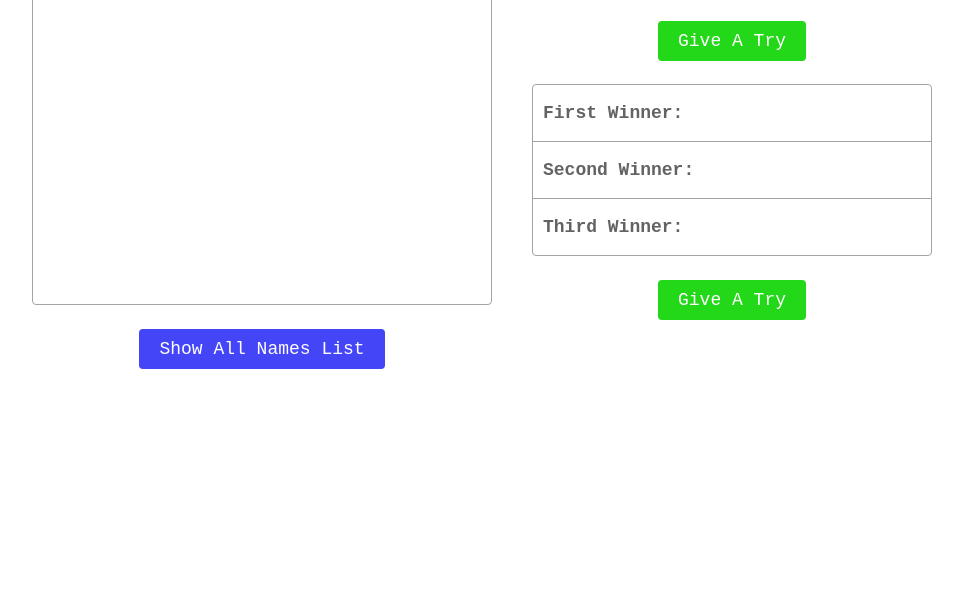
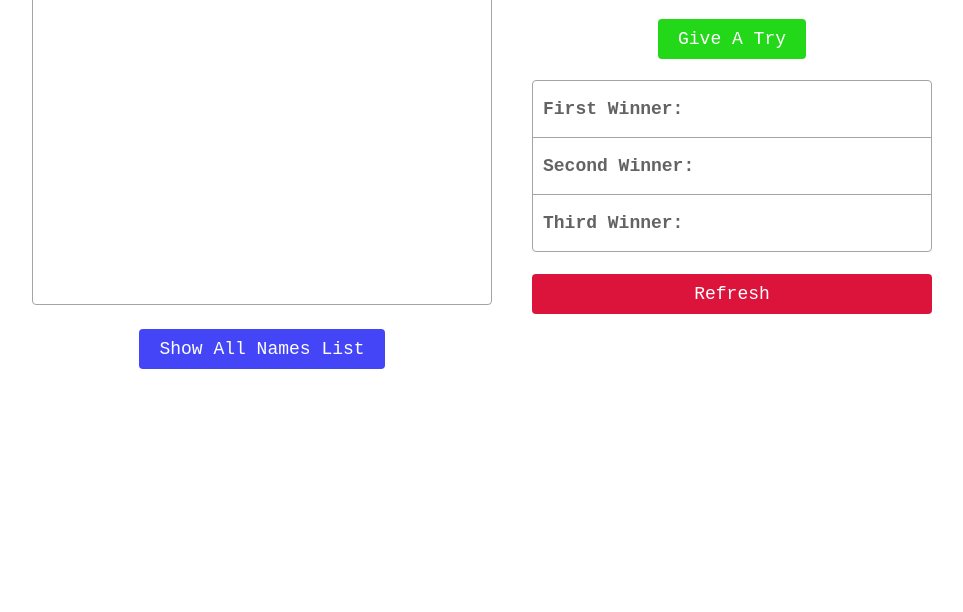
Before and after one commit to SaikatNoman12/Give_Away_Raffle_Draw_App, a plain HTML site: page index.html in a window 1280 px wide. Shown: the part 188-800 px from the top of the page, without its empty margins (158-1121 px from the left). Drawn offline with Linux system fonts and the light colour scheme.

Commit message:
complete give away rafle draw application

```diff
--- a/index.html
+++ b/index.html
@@ -16,7 +16,12 @@
       <div class="give-away-left">
         <div class="form-box">
           <label for="">Enter All Names</label>
-          <textarea id="textarea" cols="30" rows="20"></textarea>
+          <textarea
+            id="textarea"
+            cols="30"
+            rows="20"
+            placeholder="Enter your all selected names."
+          ></textarea>
         </div>
         <!-- END form-box -->
         <div class="show-list-btn">
@@ -61,10 +66,10 @@
         </div>
         <!-- END! winner-list -->
 
-        <div class="winner-select-btn">
-          <button type="button" id="refresh_btn">Give A Try</button>
+        <div class="refresh-select-btn">
+          <button type="button" id="refresh_btn">Refresh</button>
         </div>
-        <!-- END! winner-select-btn -->
+        <!-- END! refresh-select-btn -->
       </div>
       <!-- END! give-away-right -->
     </div>
--- a/style.css
+++ b/style.css
@@ -139,14 +139,16 @@
   border-radius: 4px;
 }
 
-.winner-select-btn {
-  margin: 23.5px 0;
+.winner-select-btn,
+.refresh-select-btn {
+  margin: 21.5px 0;
   display: flex;
   align-items: center;
   justify-content: center;
 }
 
-.winner-select-btn button {
+.winner-select-btn button,
+.refresh-select-btn button {
   border: 0;
   background-color: var(--secondary-color);
   font-family: var(--font-en-primary);
@@ -156,6 +158,11 @@
   border-radius: 4px;
   padding: 10px 20px;
   cursor: pointer;
+}
+
+.refresh-select-btn button {
+  width: 100%;
+  background-color: crimson;
 }
 
 .winner-list {
```
